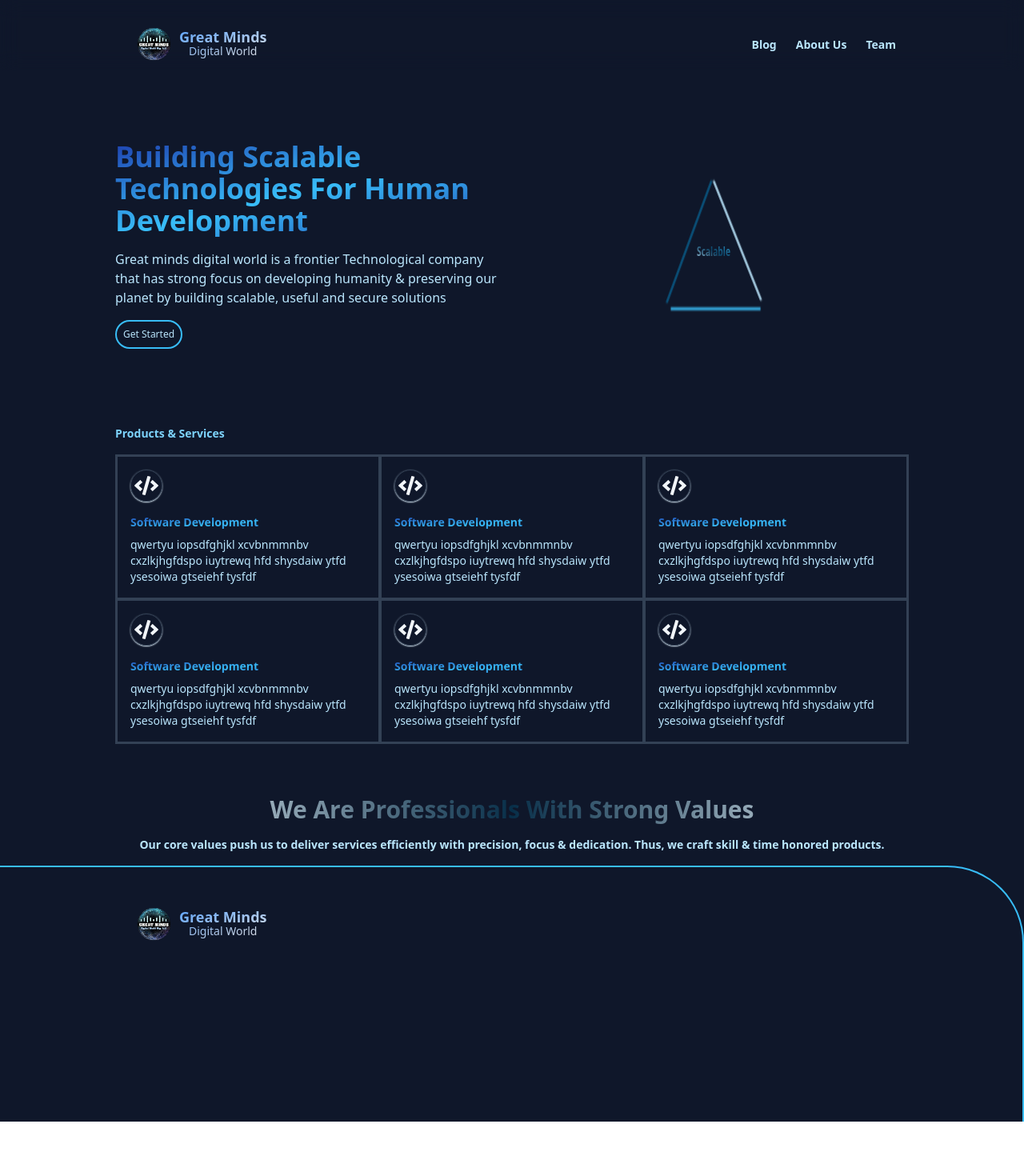
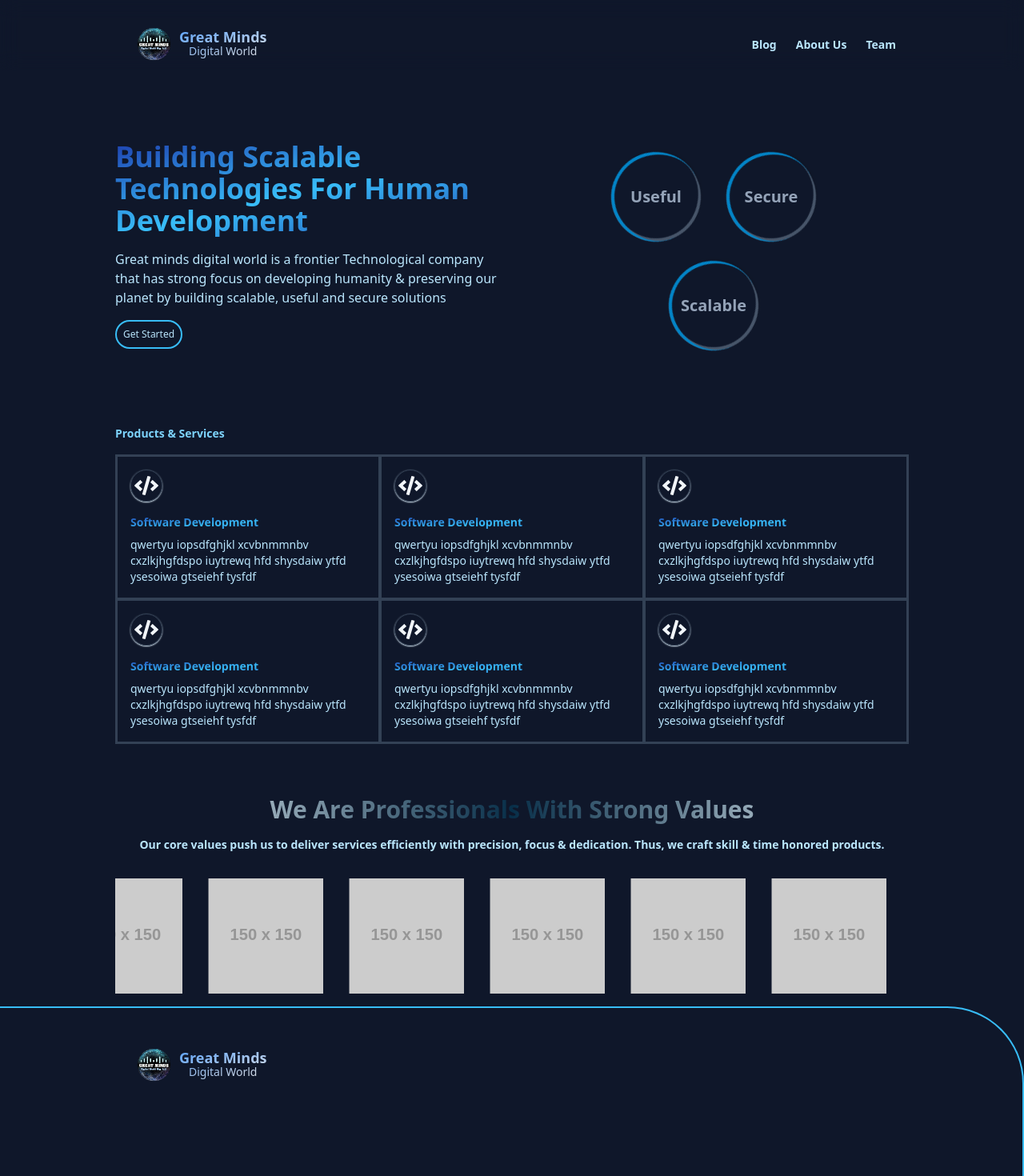
Before and after one commit to iam-idi/Great-minds-website, a React (Vite) app: page / in a window 1280 px wide. Shown: the top 1470 px of the page at 80% size. Before the commit the page ends 1402 px from the top, so only its background shows below. Built offline with nearby package versions, Linux system fonts and the light colour scheme.

Commit message:
aded slider and rotating circles

```diff
--- a/src/components/Circle.jsx
+++ b/src/components/Circle.jsx
@@ -3,12 +3,12 @@
 // eslint-disable-next-line react/prop-types
 const Circle = ({ label }) => {
   return (
-    <div className="relative w-40 h-40 flex items-center justify-center">
+    <div className="relative w-28 h-28 flex items-center justify-center">
       {/* Two-piece border */}
-      <div className="absolute w-full h-full rounded-full border-t-4 border-l-4 border-blue-500 animate-spin-slow"></div>
-      <div className="absolute w-full h-full rounded-full border-b-4 border-r-4 border-blue-500 animate-spin-slow-reverse"></div>
+      <div className="absolute w-full h-full rounded-full border-t-4 border-l-4 border-slate-600 animate-spin-slow shadow-none xs:shadow-sm md:shadow-md shadow-slate-400"></div>
+      <div className="absolute w-full h-full rounded-full border-b-4 border-r-4 border-sky-600 animate-spin-slow-reverse"></div>
       {/* Text inside the circle */}
-      <div className="absolute text-xl font-semibold text-center">{label}</div>
+      <div className="absolute text-sm sm:text-base md:text-xl font-semibold text-center text-slate-400">{label}</div>
     </div>
   );
 };
--- a/src/components/Hero.jsx
+++ b/src/components/Hero.jsx
@@ -1,4 +1,4 @@
-import Triad from "./Triad";
+import RotatingCircles from "./RotatingCircles";
 
 const Hero = () => {
   return (
@@ -14,7 +14,7 @@ const Hero = () => {
             Get Started
         </button>
       </div>
-      <Triad />
+      <RotatingCircles />
     </section>
   );
 };
--- a/src/components/Mantra.jsx
+++ b/src/components/Mantra.jsx
@@ -1,3 +1,4 @@
+import Slider from "./Slider";
 
 
 const Mantra = () => {
@@ -5,6 +6,7 @@ const Mantra = () => {
     <div className="">
         <h2 className="text-3xl bg-clip-text text-transparent bg-gradient-to-r from-sky-50 via-sky-950 to-sky-50 font-extrabold text-center">We Are Professionals With Strong Values</h2>
         <p className="text-center text-xs sm:text-sm font-bold text-sky-200 my-4">Our core values push us to deliver services efficiently with precision, focus & dedication. Thus, we craft skill & time honored products.</p>
+        <Slider />
     </div>
   )
 }
--- a/src/components/RotatingCircles.jsx
+++ b/src/components/RotatingCircles.jsx
@@ -3,9 +3,9 @@ import Circle from "./Circle"; // Import Circle component
 
 const RotatingCircles = () => {
   return (
-    <div className="flex flex-col items-center justify-center min-h-screen bg-gray-100">
+    <div className="flex flex-col items-center justify-center">
       {/* Top two circles */}
-      <div className="flex justify-center space-x-8 mb-8">
+      <div className="flex justify-center space-x-8 mb-6">
         <Circle label="Useful" />
         <Circle label="Secure" />
       </div>
--- a/src/components/Slider.jsx
+++ b/src/components/Slider.jsx
@@ -10,7 +10,7 @@ const logos = [
 
 const Slider = () => {
   return (
-    <div className="overflow-hidden w-full py-4 bg-gray-100">
+    <div className="overflow-hidden w-full py-4">
       <div className="flex w-max animate-scroll">
         {logos.map((logo, index) => (
           <div key={index} className="mx-4">
```
